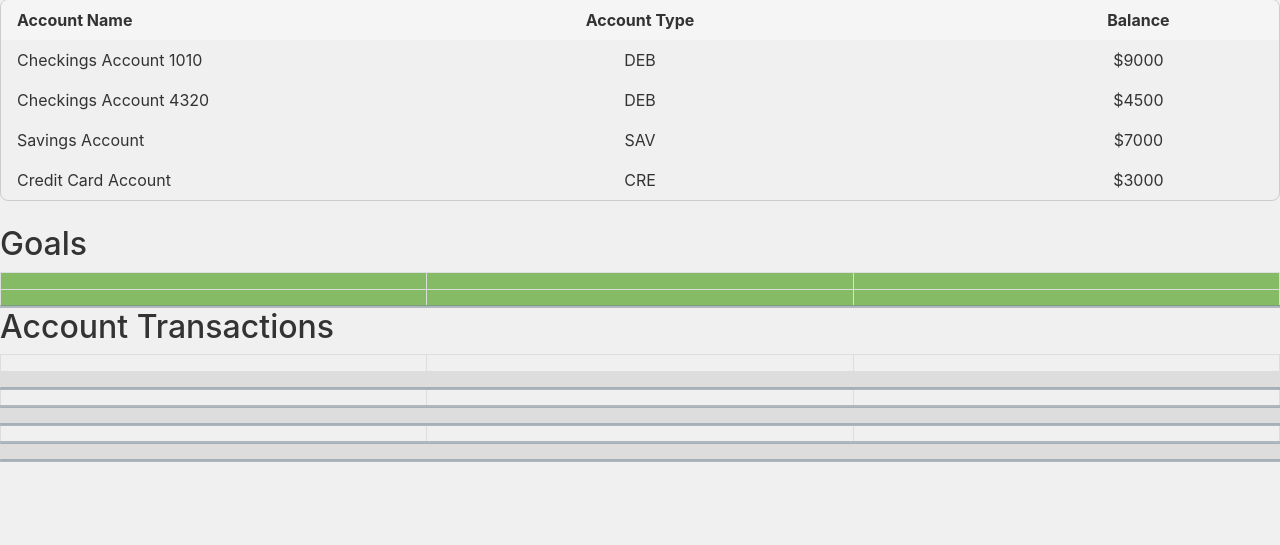
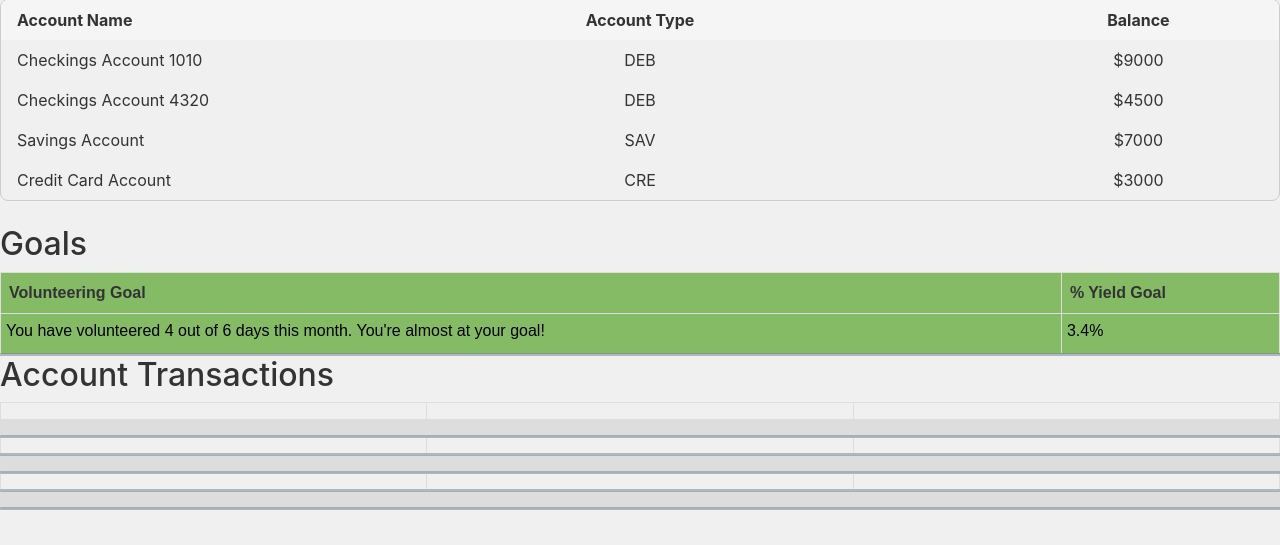
Before and after one commit to Thuroma/Hackathon_23_Niman-Nguyen-Long-Thoma, a Flask app: page /homepage in a window 1280 px wide. Shown: the part 255-800 px from the top of the page. Run offline with Flask 2, Linux system fonts and the light colour scheme; lists and menus that the app fills with data are empty; some libraries are stand-ins or nearby versions.

Commit message:
added volunteering goals

```diff
--- a/templates/homepage.html
+++ b/templates/homepage.html
@@ -36,14 +36,12 @@
     <h2 class="table-header">Goals</h2>
     <table>
         <tr>
-          <th></th>
-          <th></th>
-          <th></th>
+          <th>Volunteering Goal</th>
+          <th>% Yield Goal</th>
         </tr>
         <tr>
-          <td></td>
-          <td></td>
-          <td></td>
+          <td>You have volunteered 4 out of 6 days this month. You're almost at your goal!</td>
+          <td>3.4%</td>
         </tr>
       </table>
   </div>
```
